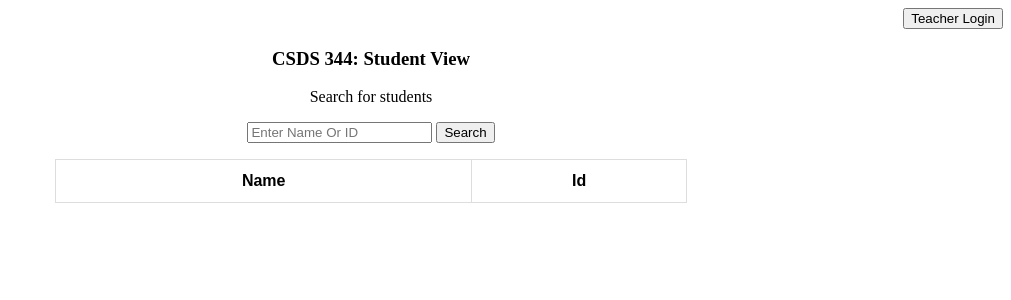
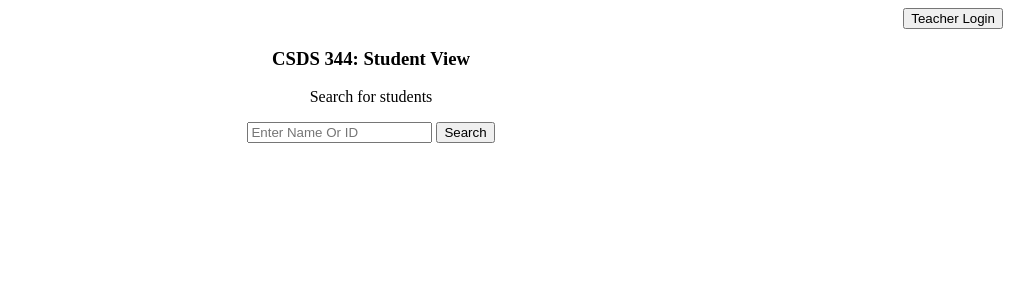
Before and after one commit to prod00/CSDS344FinalProject, a Django app: page / in a window 1280 px wide. Shown: the top 300 px of the page, without its empty margins (269-1280 px from the left). Run offline with Django 3.2, Linux system fonts and the light colour scheme; lists and menus that the app fills with data are empty.

Commit message:
more html changes

```diff
--- a/templates/main_site/base.html
+++ b/templates/main_site/base.html
@@ -21,10 +21,6 @@
 </div>
 
 <table id="searchDisplay">
-    <tr>
-        <th>Name</th>
-        <th>Id</th>
-    </tr>
     {% for student in students %}
     <tr>
         <td>{{ student.name }}</td>
--- a/templates/main_site/teacher_home.html
+++ b/templates/main_site/teacher_home.html
@@ -15,6 +15,7 @@
     <p id="filtertext2"> Search for students in the class
         <form method="get">
             <input name="q" id="id_q" value="{{ request.GET.q }}" placeholder="Enter Name Or ID">
+            <button type="submit" id="searchButton">Search</button>
         </form>
     </p>
 </div>
```
Also changed, not shown: db.sqlite3.
